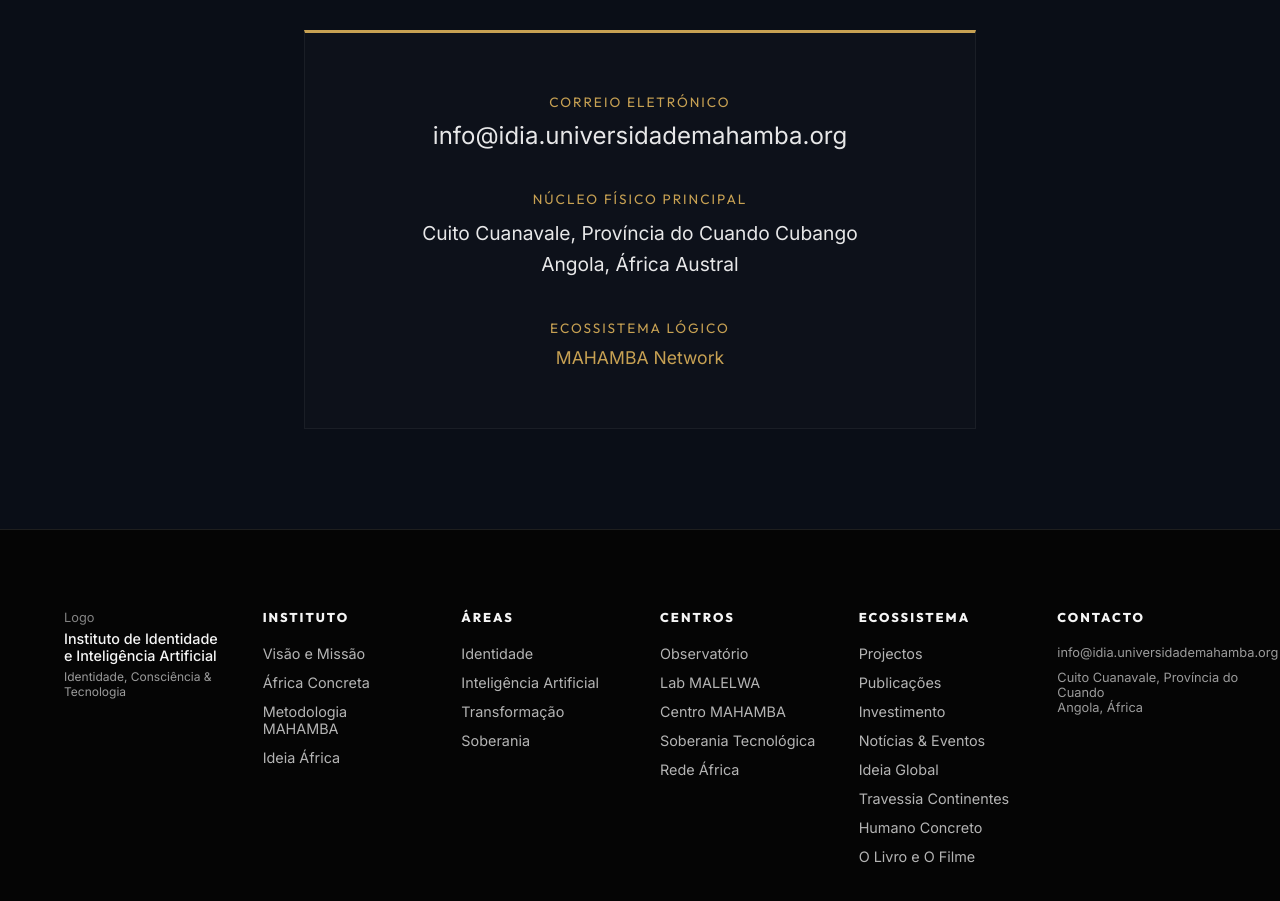
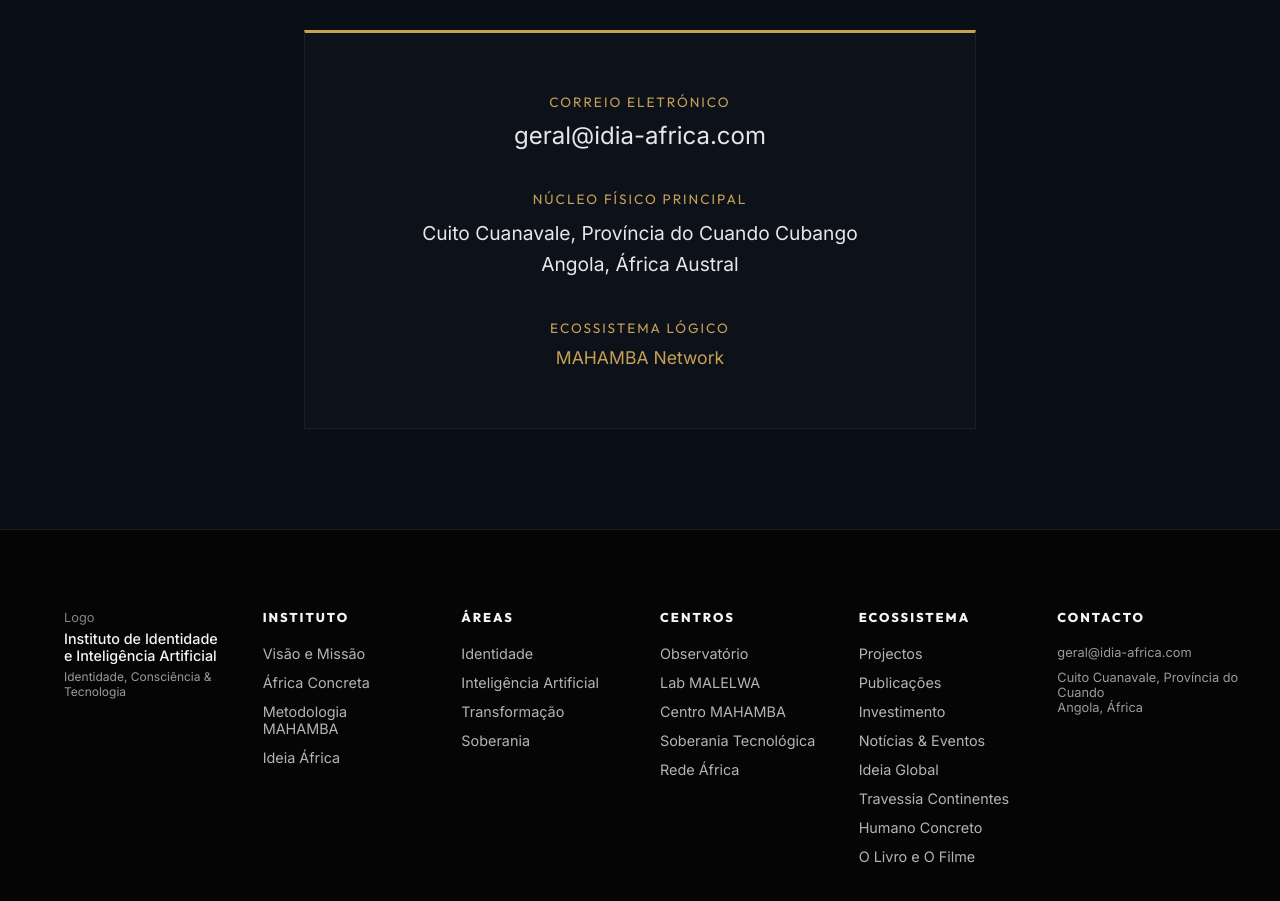
Before and after one commit to ZinuBernardo/idia, a website built with Vite: page contacto.html in a window 1280 px wide. Shown: the part 920-1821 px from the top of the page. Built offline with nearby package versions, Linux system fonts and the light colour scheme; some packages are replaced by stand-ins of ours; animation ran at ten frames a second.

Commit message:
fix: atualiza email de contato para geral@idia-africa.com

```diff
--- a/contacto.html
+++ b/contacto.html
@@ -100,7 +100,7 @@
                 <div class="contact-box">
                     <div class="contact-item">
                         <div class="contact-label">Correio Eletrónico</div>
-                        <div class="contact-value">info@idia.universidademahamba.org</div>
+                        <div class="contact-value">geral@idia-africa.com</div>
                     </div>
 
                     <div class="contact-item">
@@ -166,7 +166,7 @@
                     </div>
                     <div class="footer-col" style="min-width: 200px;">
                         <h5 style="color: var(--color-white);">CONTACTO</h5>
-                        <p style="font-size: 0.8rem; color: rgba(255,255,255,0.6); margin-bottom: 10px;">info@idia.universidademahamba.org</p>
+                        <p style="font-size: 0.8rem; color: rgba(255,255,255,0.6); margin-bottom: 10px;">geral@idia-africa.com</p>
                         <p style="font-size: 0.8rem; color: rgba(255,255,255,0.6);">Cuito Cuanavale, Província do Cuando<br>Angola, África</p>
                     </div>
                 </div>
```
Also changed, not shown: africa-concreta.html (+1 -1 lines), areas-estrategicas.html (+1 -1 lines), centros.html (+1 -1 lines), humano-concreto.html (+1 -1 lines), ideia-africa.html (+1 -1 lines), ideia-global.html (+1 -1 lines), index.html (+1 -1 lines), instituto.html (+1 -1 lines), investimento.html (+1 -1 lines), mahamba.html (+1 -1 lines), noticias.html (+1 -1 lines), o-livro-o-filme.html (+1 -1 lines), parcerias.html (+1 -1 lines), projectos.html (+1 -1 lines), 2 more files.
